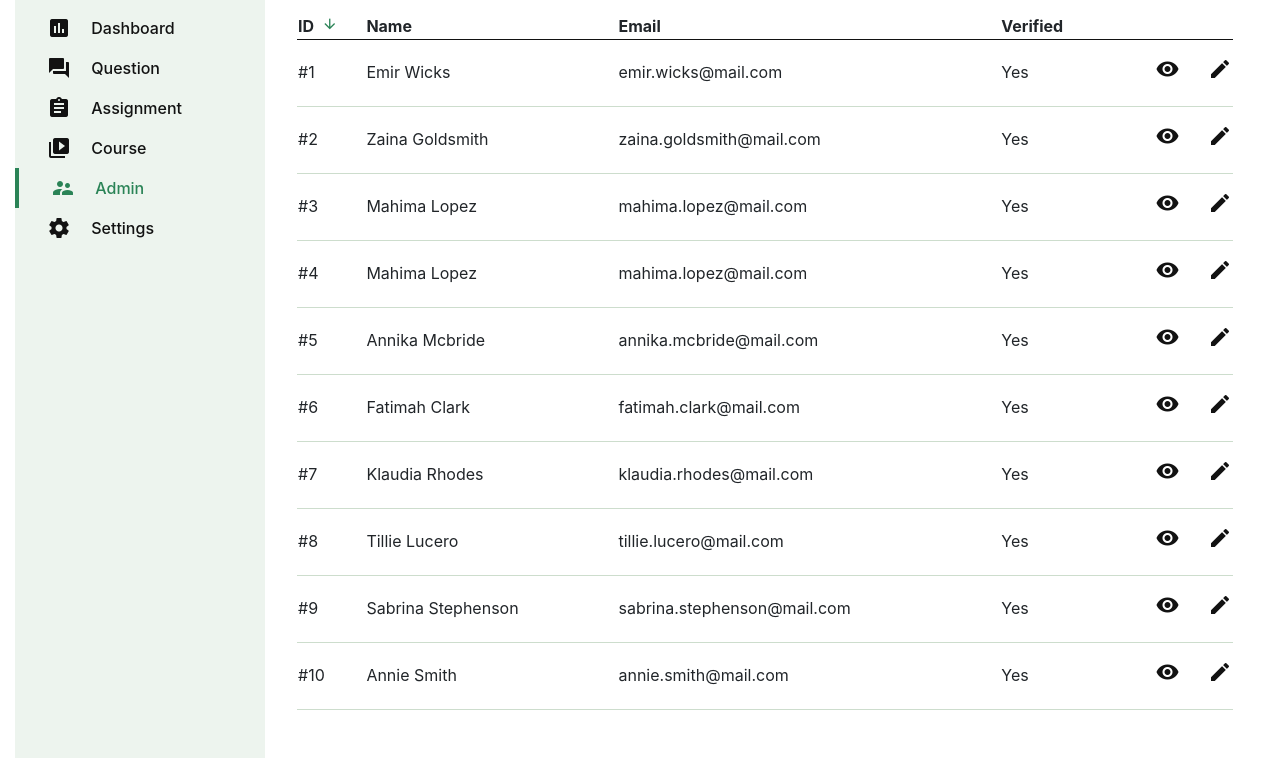
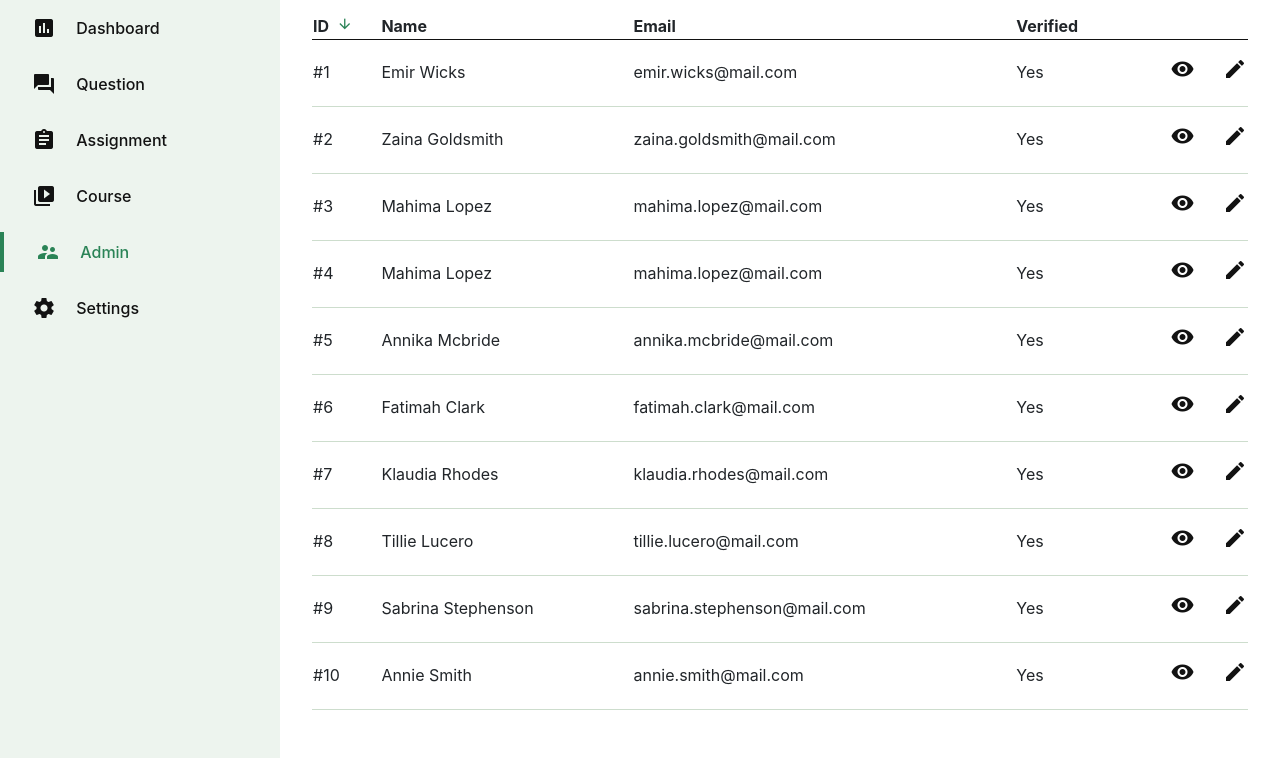
Before and after one commit to atmpchk/cssTrainingCourse-week5, a plain HTML site: page admin.html in a window 1280 px wide. Shown: the part 96-854 px from the top of the page. Drawn offline with Linux system fonts and the light colour scheme.

Commit message:
Update 2020-12-29T05:51:56.684Z

```diff
--- a/admin.html
+++ b/admin.html
@@ -12,43 +12,42 @@
 
 <body>
 
-  <div class="container-fluid">
-    <div class="d-flex">
-      <div class="d-flex flex-column justify-content-between menu bg-secondary py-5">
+  <div class="d-flex">
+    <div class="d-flex flex-column justify-content-between menu bg-secondary py-5">
   <div class="upper-area">
     <h1 class="logo mb-5 ml-5"><a href="./">logo</a></h1>
     <ul class="nav flex-column font-weight-bold">
-      <li class="nav-item">
+      <li class="nav-item mb-3">
         <a class="nav-link pl-5" href="#">
           <i class="material-icons align-top mr-3">insert_chart</i>
           Dashboard
         </a>
       </li>
-      <li class="nav-item">
+      <li class="nav-item mb-3">
         <a class="nav-link pl-0 pl-5" href="#">
           <i class="material-icons align-top mr-3">forum</i>
           Question
         </a>
       </li>
-      <li class="nav-item">
+      <li class="nav-item mb-3">
         <a class="nav-link pl-0 pl-5" href="#">
           <i class="material-icons align-top mr-3">assignment</i>
           Assignment
         </a>
       </li>
-      <li class="nav-item">
+      <li class="nav-item mb-3">
         <a class="nav-link pl-0 pl-5" href="#">
           <i class="material-icons align-top mr-3">video_library</i>
           Course
         </a>
       </li>
-      <li class="nav-item">
+      <li class="nav-item mb-3">
         <a class="nav-link pl-0 pl-5 active" href="#">
           <i class="material-icons align-top mr-3">supervisor_account</i>
           Admin
         </a>
       </li>
-      <li class="nav-item">
+      <li class="nav-item mb-3">
         <a class="nav-link pl-0 pl-5" href="#">
           <i class="material-icons align-top mr-3">settings</i>
           Settings
@@ -69,7 +68,7 @@
 <main class="p-5">
   <header class="d-flex justify-content-between align-items-center mb-7">
     <div class="d-flex align-items-end">
-      <h4 class="mr-7 mb-0">Admin</h4>
+      <h2 class="mr-7 mb-0 text-lg">Admin</h4>
       <a href="#" class="font-weight-bold">
         <i class="material-icons text-primary align-top mr-2">add</i>
         Add New Admin
@@ -251,7 +250,6 @@
     </nav>
   </footer>
 </main>
-    </div>
   </div>
   <!-- Modal -->
 <div class="modal fade view-admin" id="viewAdmin" tabindex="-1" role="dialog" aria-labelledby="viewAdminLabel" aria-hidden="true">
```
Also changed, not shown: assets/style/all.css, 1 other file.
